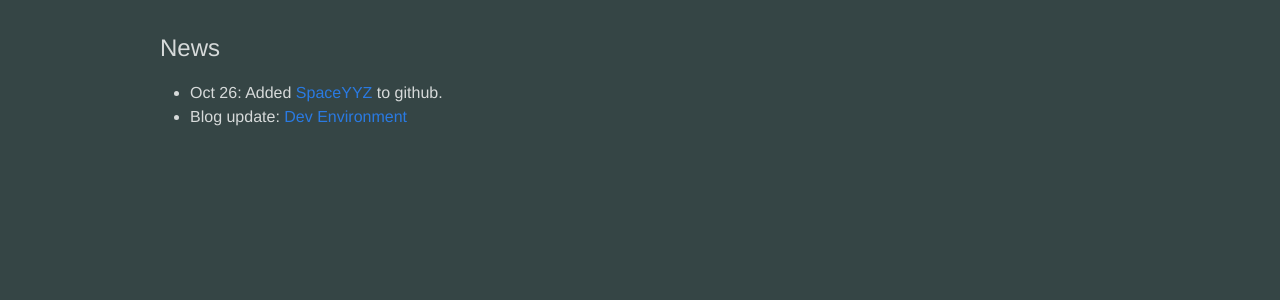
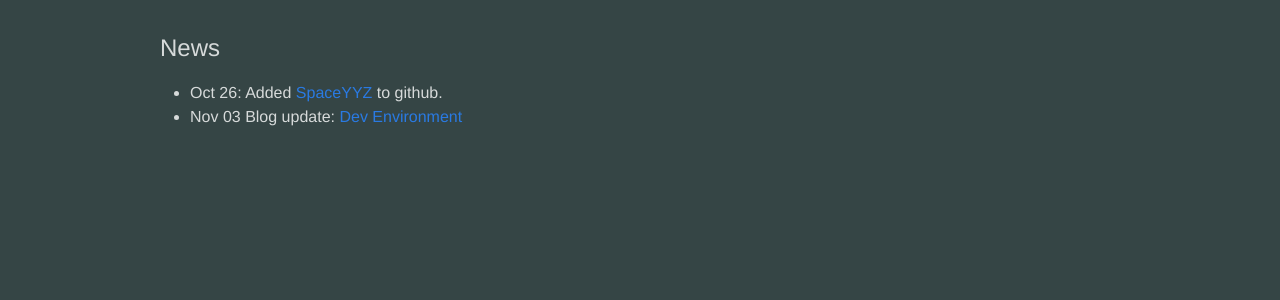
Before and after one commit to patrick-lafferty/patrick-lafferty.github.io, a Jekyll site: the page built from index.html, in a window 1280 px wide. Shown: the part 210-510 px from the top of the page. Built offline with Jekyll 4.4.1, drawn with Linux system fonts in a browser that asks for light colours.

```diff
--- a/_posts/2016-11-03-dev-environment.markdown
+++ b/_posts/2016-11-03-dev-environment.markdown
@@ -42,7 +42,7 @@ I've been using bash for years, so I picked zsh to learn something new. Zsh has
 
 Searching "why zsh" will bring up a number of good sites with examples. Along with zsh I use [powerline](http://powerline.readthedocs.io/en/master/index.html). It basically makes the prompt look cool and configures it to show useful information, along with a second prompt to the right of the screen. Finishing up the trifecta comes [Tmux](https://tmux.github.io), a terminal multiplexer. Basically it allows you to split up the screen to have multiple shells running in splitscreen mode, among other features. In the screenshot below I split the screen vertically once then split the right side horizontally. The large left pane hosts Vim, the top right is running a jekyll server that rebuilds this blogpost as I change it, the bottom right is for misc things, `wc -l *` in this example.
 
-![Dev environment screenshot]({{ site.url }}/images/blogposts/dev_environment.png)
+![Dev environment screenshot](/images/blogposts/dev_environment.png)
 
 ## Runners up
 
--- a/index.html
+++ b/index.html
@@ -8,6 +8,6 @@ layout: default
     <h2>News</h2>
     <ul>
 		<li>Oct 26: Added <a href="https://patrick-lafferty.github.io/spaceyyz">SpaceYYZ</a> to github.
-	    <li>Blog update: {% assign post = site.posts | first %} <a href="{{post.url}}">{{post.title}}</a></li>
+			<li>{% assign post = site.posts | first %} {{post.date | date: "%b %d"}} Blog update: <a href="{{post.url}}">{{post.title}}</a></li>
     </ul>
 </div>
```
